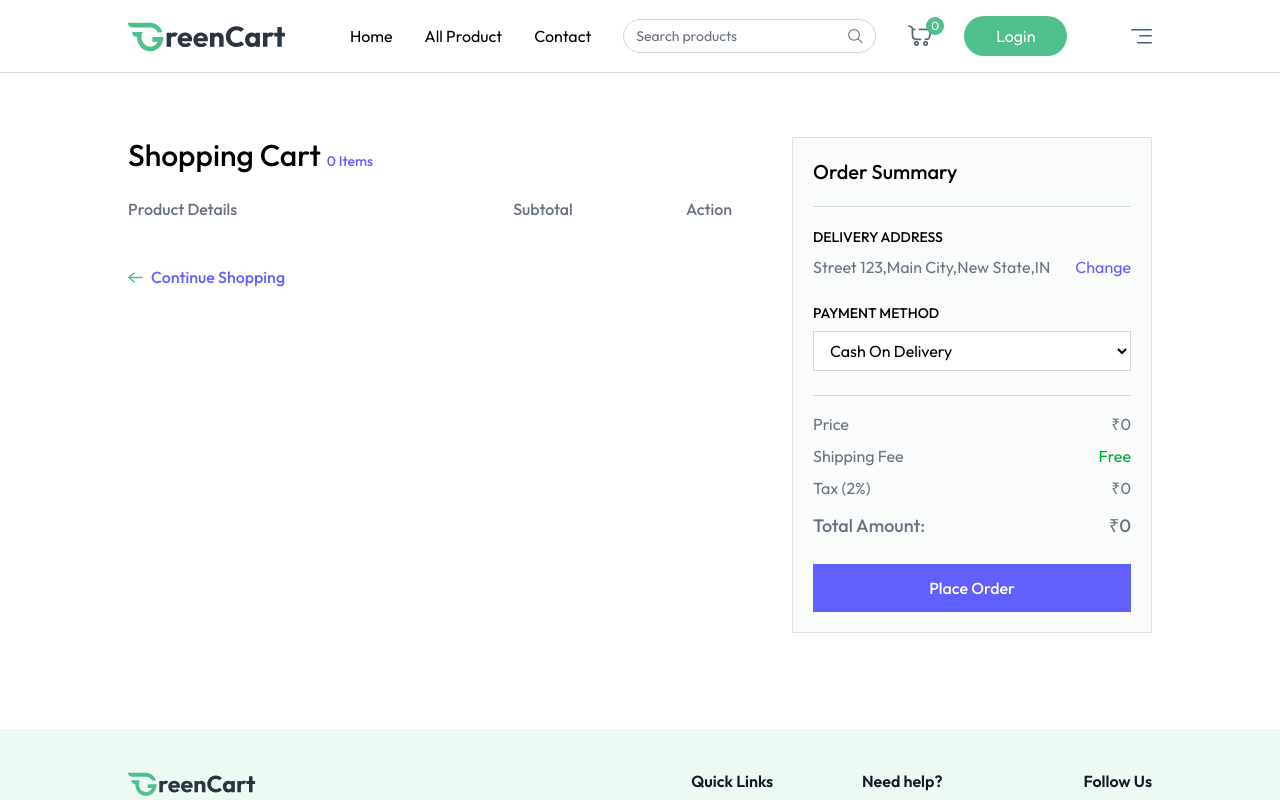
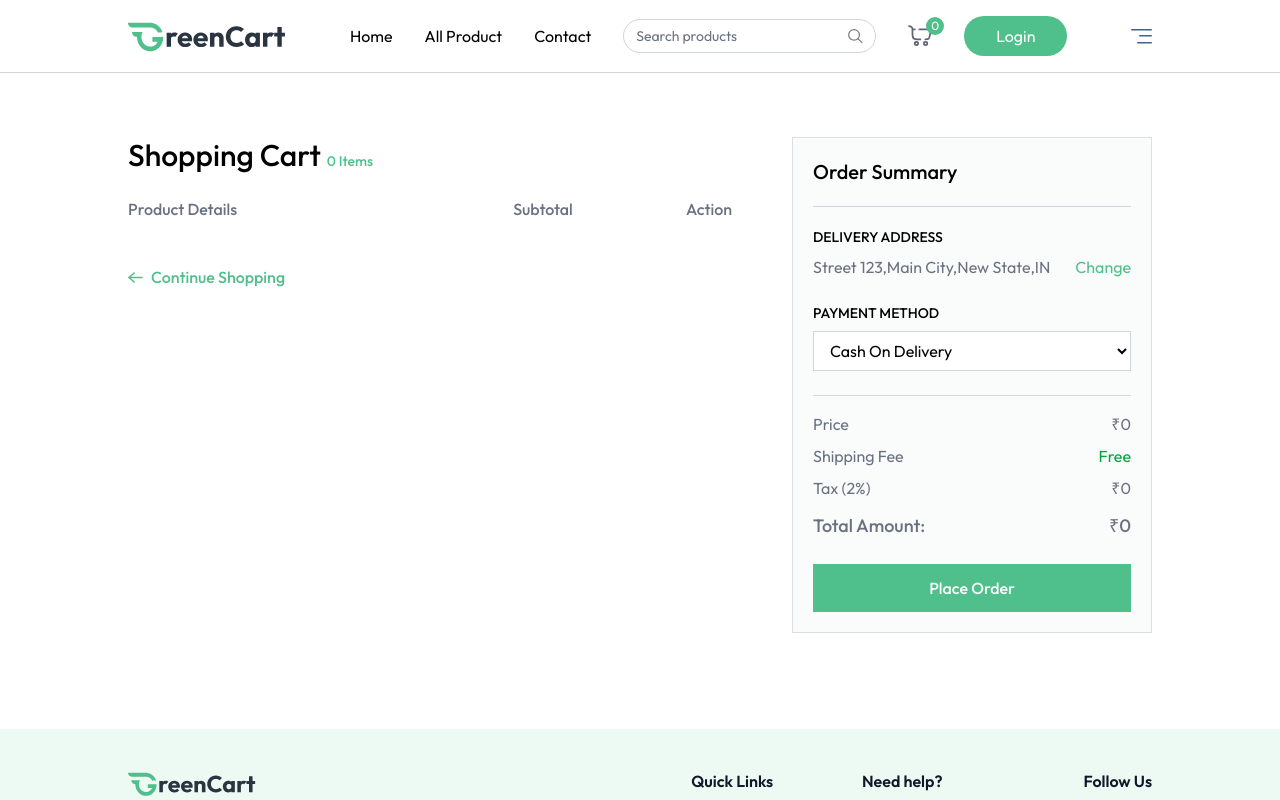
Before and after one commit to Avin-Arunkumar/Green-Cart, a React (Vite) app in the folder client/: page /cart in a window 1280 px wide. Shown: the top 800 px of the page. Built offline with nearby package versions, Linux system fonts and the light colour scheme.

Commit message:
Updated Cart

```diff
--- a/client/src/components/Navbar.jsx
+++ b/client/src/components/Navbar.jsx
@@ -123,7 +123,7 @@ const Navbar = () => {
         <div
           className={`${
             open ? "flex" : "hidden"
-          } absolute top-[60px] left-0 w-full bg-white shadow-md py-4 flex-col items-start gap-2 px-5 text-sm md:hidden`}
+          } absolute top-[60px] left-0 w-full bg-white shadow-md py-4 flex-col items-start gap-2 px-5 text-sm md:hidden lg:hidden`}
         >
           <NavLink to="/" onClick={() => setOpen(false)}>
             Home
--- a/client/src/pages/Cart.jsx
+++ b/client/src/pages/Cart.jsx
@@ -43,9 +43,7 @@ const Cart = () => {
       <div className="flex-1 max-w-4xl">
         <h1 className="text-3xl font-medium mb-6">
           Shopping Cart{" "}
-          <span className="text-sm text-indigo-500">
-            {getCartCount()} Items
-          </span>
+          <span className="text-sm text-primary">{getCartCount()} Items</span>
         </h1>
 
         <div className="grid grid-cols-[2fr_1fr_1fr] text-gray-500 text-base font-medium pb-3">
@@ -82,7 +80,13 @@ const Cart = () => {
                   </p>
                   <div className="flex items-center">
                     <p>Qty:</p>
-                    <select className="outline-none">
+                    <select
+                      onChange={(e) =>
+                        updateCartItem(product._id, Number(e.target.value))
+                      }
+                      value={cartItems[product._id]}
+                      className="outline-none"
+                    >
                       {Array(
                         cartItems[product._id] > 9 ? cartItems[product._id] : 9
                       )
@@ -106,7 +110,7 @@ const Cart = () => {
               className="cursor-pointer mx-auto"
             >
               <img
-                src={assets.refresh_icon}
+                src={assets.remove_icon}
                 alt="refresh-icon"
                 className="inline-block w-6 h-6"
               />
@@ -119,7 +123,7 @@ const Cart = () => {
             navigate("/products");
             scrollTo(0, 0);
           }}
-          className="group cursor-pointer flex items-center mt-8 gap-2 text-indigo-500 font-medium"
+          className="group cursor-pointer flex items-center mt-8 gap-2 text-primary font-medium"
         >
           <img
             className="group-hover:-translate-x-1 transition"
@@ -144,7 +148,7 @@ const Cart = () => {
             </p>
             <button
               onClick={() => setShowAddress(!showAddress)}
-              className="text-indigo-500 hover:underline cursor-pointer"
+              className="text-primary hover:underline cursor-pointer"
             >
               Change
             </button>
@@ -164,7 +168,7 @@ const Cart = () => {
                 ))}
                 <p
                   onClick={() => navigate("/add-address")}
-                  className="text-indigo-500 text-center cursor-pointer p-2 hover:bg-indigo-500/10"
+                  className="text-primary text-center cursor-pointer p-2 hover:bg-primary/10"
                 >
                   Add address
                 </p>
@@ -215,7 +219,7 @@ const Cart = () => {
 
         <button
           onClick={PlaceOrder}
-          className="w-full py-3 mt-6 cursor-pointer bg-indigo-500 text-white font-medium hover:bg-indigo-600 transition"
+          className="w-full py-3 mt-6 cursor-pointer bg-primary text-white font-medium hover:bg-primary-dull transition"
         >
           {paymentOption === "COD" ? "Place Order" : "proceed to Checkout"}
         </button>
```
